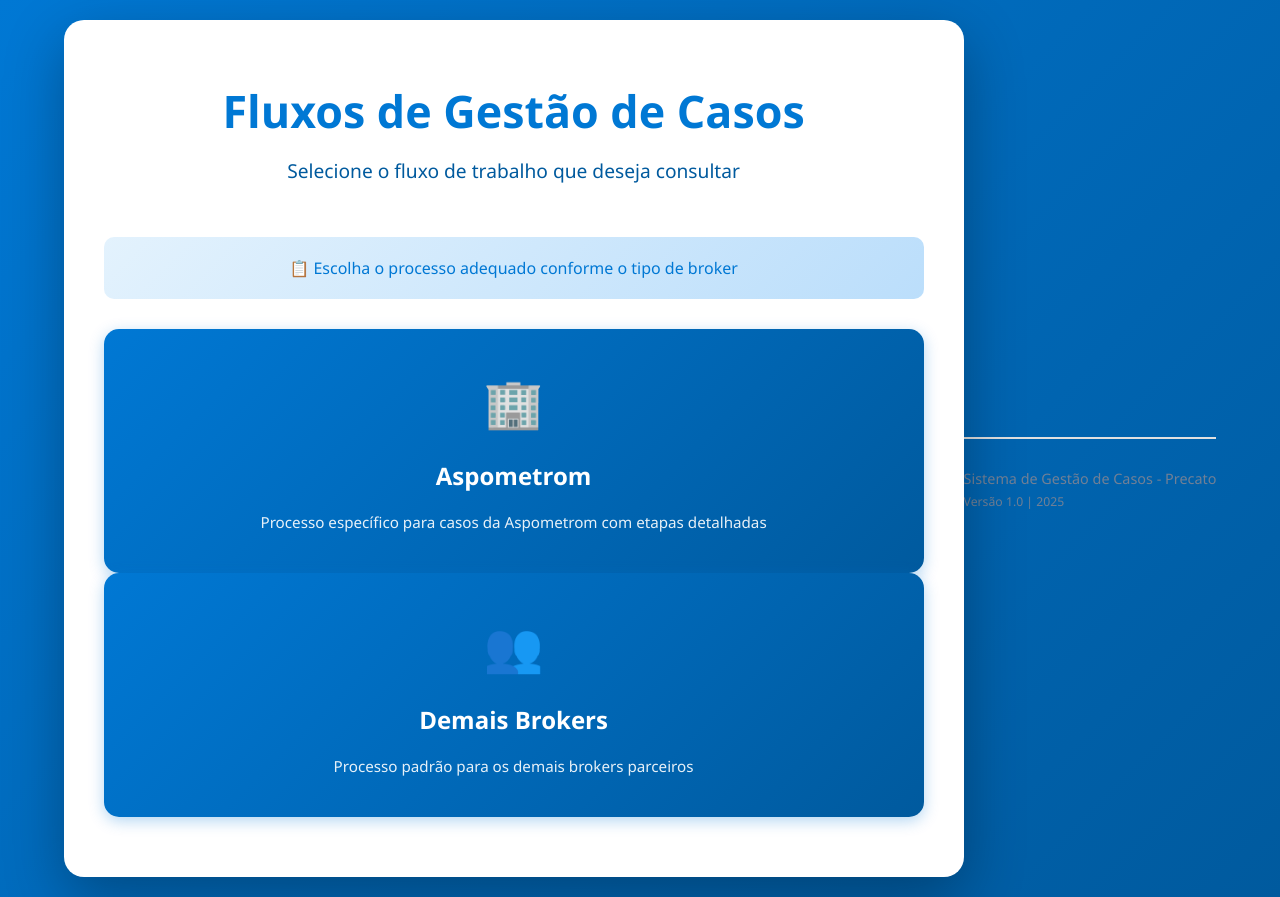
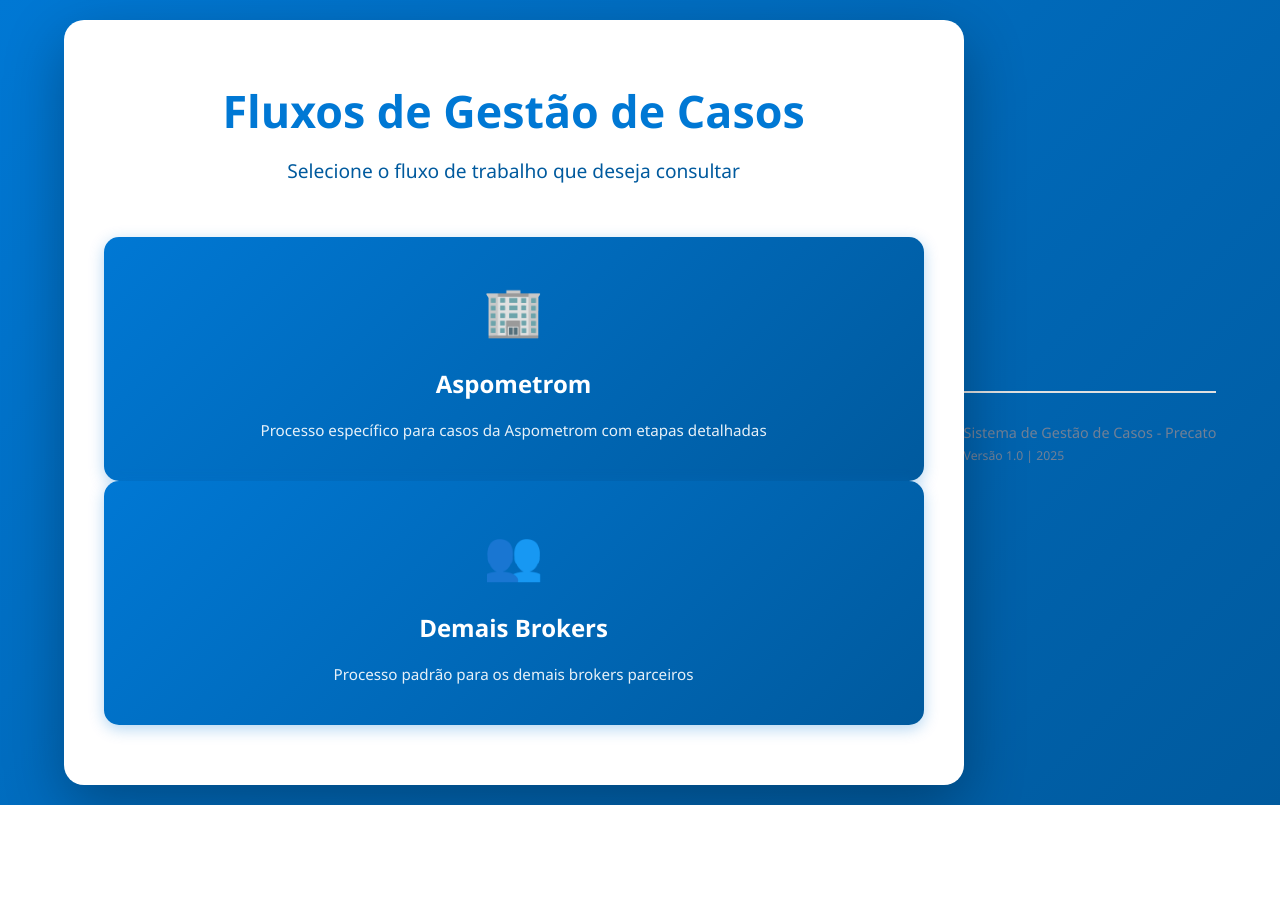
Before and after one commit to laviniavalad/fluxogramas_precato, a plain HTML site: page index.html in a window 1280 px wide. After the commit the page ends 805 px from the top, so only its background shows below. Drawn offline with Linux system fonts and the light colour scheme.

Commit message:
Update index.html

```diff
--- a/index.html
+++ b/index.html
@@ -153,10 +153,6 @@
             <p class="subtitle">Selecione o fluxo de trabalho que deseja consultar</p>
         </div>
 
-        <div class="info-box">
-            📋 Escolha o processo adequado conforme o tipo de broker
-        </div>
-
         <a href="casos_brokers.html" class="flow-button">
     <div class="flow-icon">🏢</div>
     <div class="flow-title">Aspometrom</div>
```
